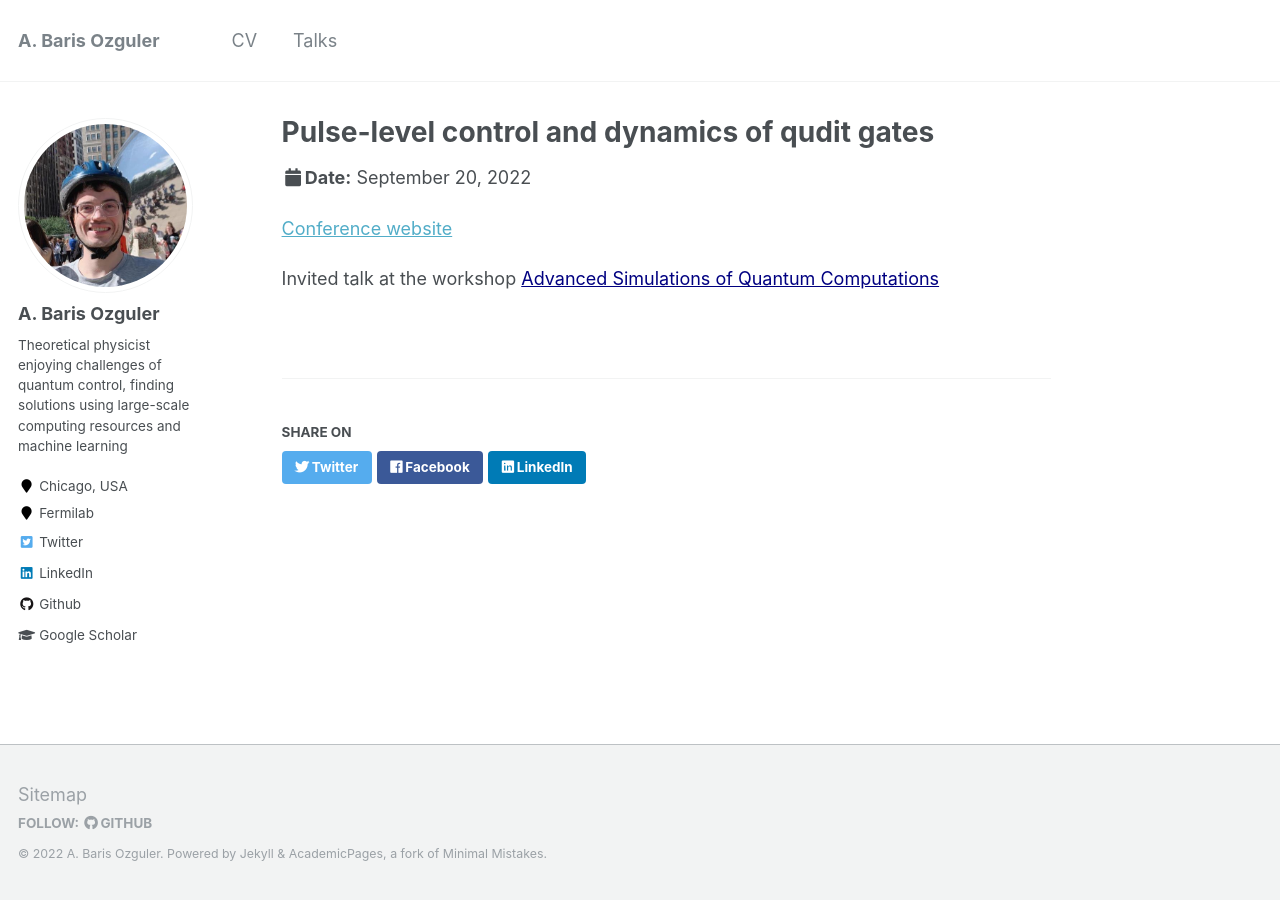
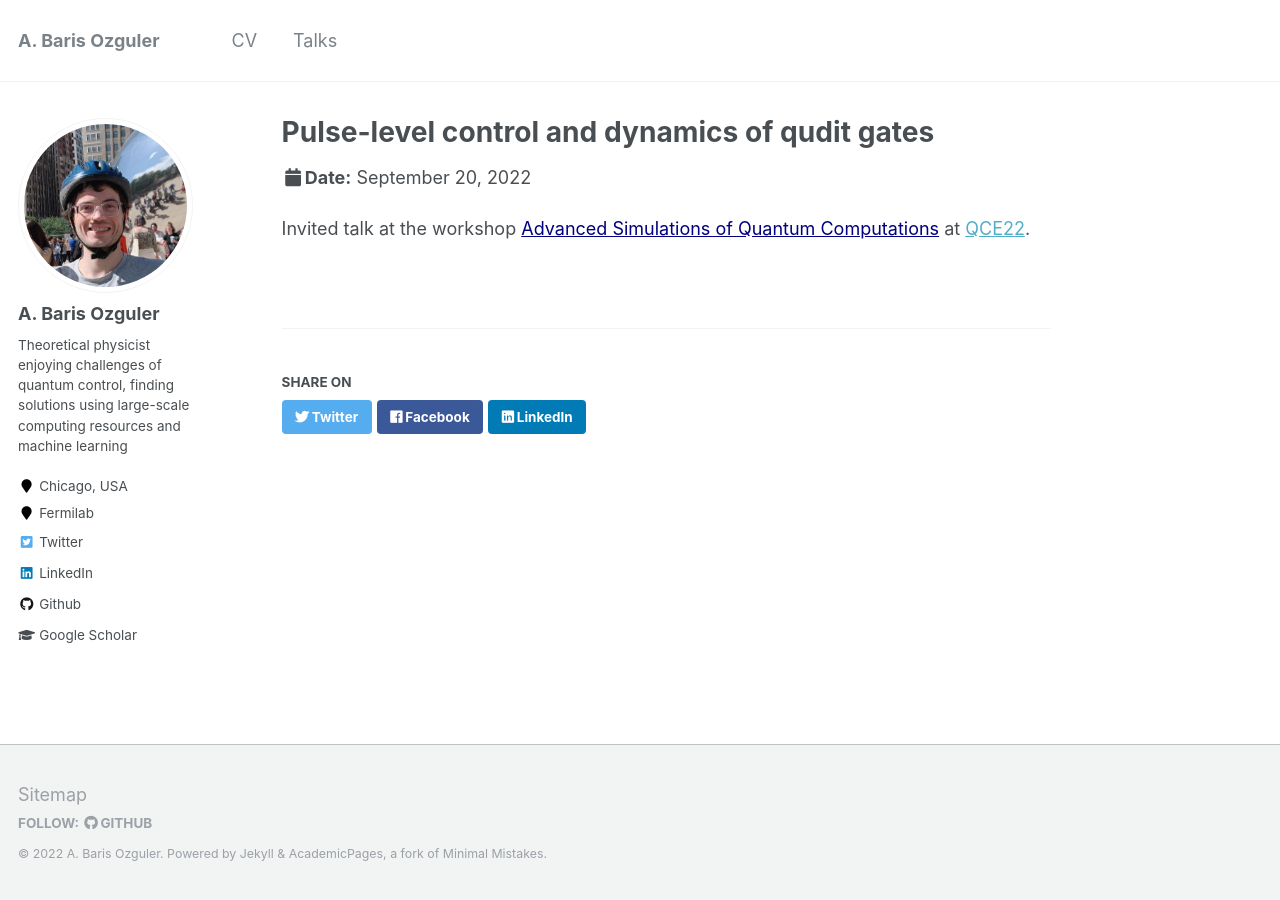
Before and after one commit to relugzosiraba/relugzosiraba.github.io, a Jekyll site: the page built from _talks/barisozguler_qce22.md, in a window 1280 px wide. Built offline with Jekyll 4.4.1, drawn with Linux system fonts in a browser that asks for light colours.

Commit message:
Update barisozguler_qce22.md

```diff
--- a/_talks/barisozguler_qce22.md
+++ b/_talks/barisozguler_qce22.md
@@ -8,6 +8,6 @@ date: 2022-09-20
 location: "Broomfield, CO"
 ---
 
-[Conference website](https://qce.quantum.ieee.org/2022)
 
-Invited talk at the workshop <a href="https://events.cels.anl.gov/event/332/overview" style="color:Navy;">Advanced Simulations of Quantum Computations</a>
+
+Invited talk at the workshop <a href="https://events.cels.anl.gov/event/332/overview" style="color:Navy;">Advanced Simulations of Quantum Computations</a> at [QCE22](https://qce.quantum.ieee.org/2022).
```
